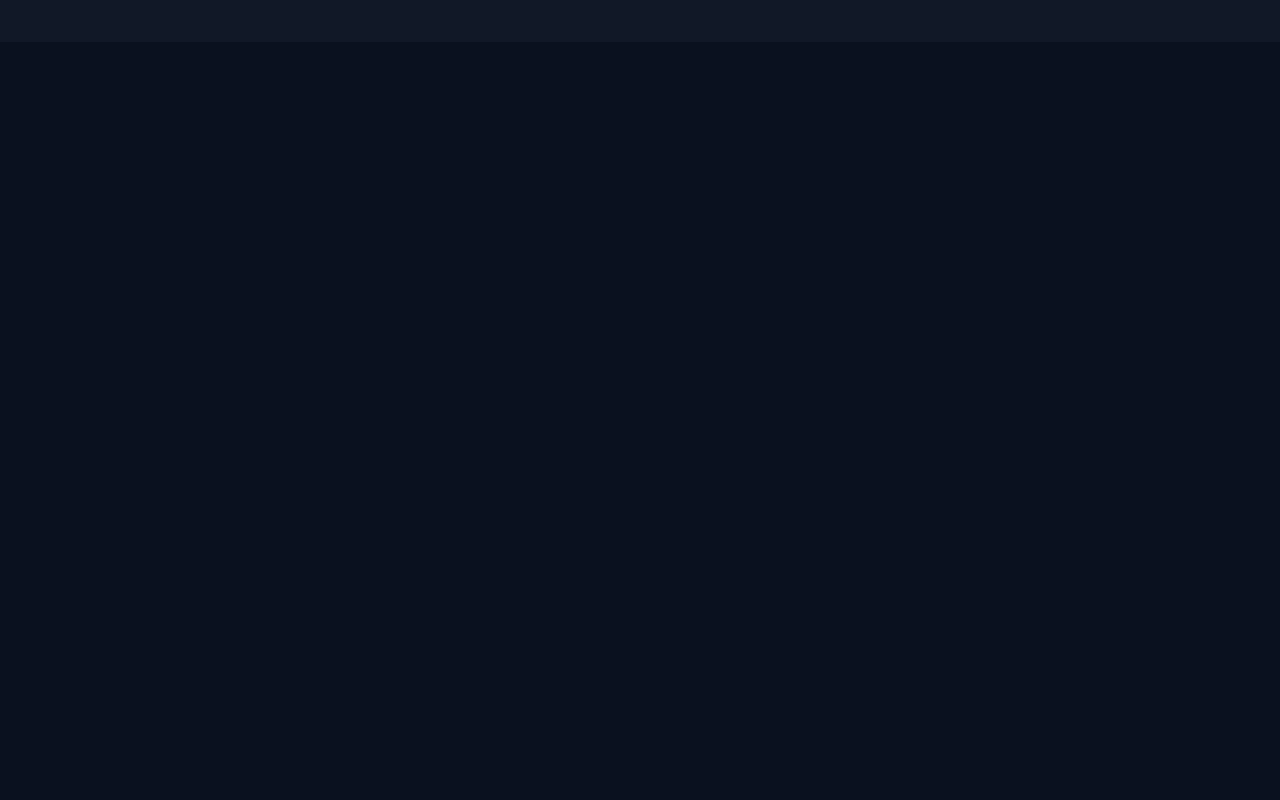
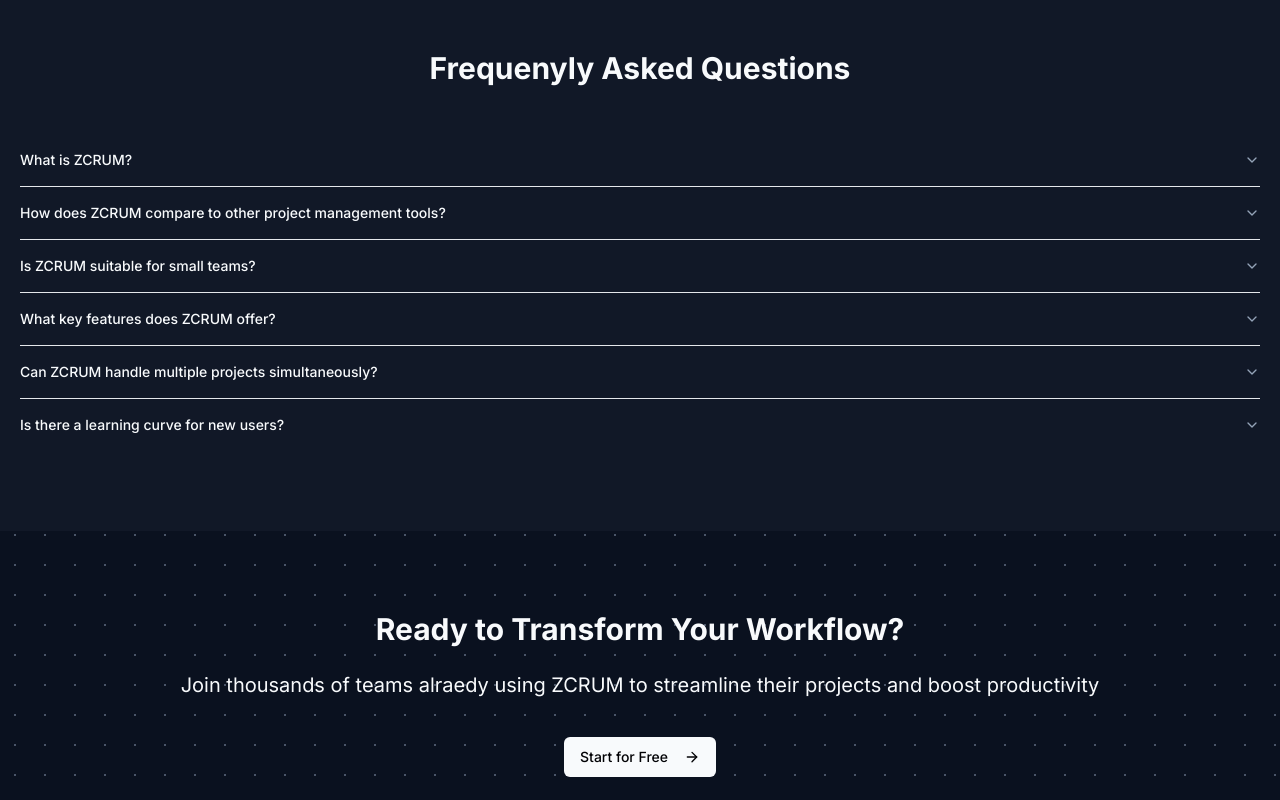
Before and after one commit to NoamGreen96/jira-clone, a Next.js app: page / in a window 1280 px wide. Shown: the part 1460-2260 px from the top of the page. Before the commit the page ends 1502 px from the top, so only its background shows below. Built offline with nearby package versions, Linux system fonts and the light colour scheme; no server answers.

Commit message:
done with landing page

```diff
--- a/app/globals.css
+++ b/app/globals.css
@@ -29,18 +29,65 @@ body {
   font-family: Arial, Helvetica, sans-serif;
 }
 :root {
-  --radius: 0.625rem;
-  --color-background: oklch(1 0 0);
-  --color-foreground: oklch(0.145 0 0);
-  --color-border: oklch(0.922 0 0);
-  --color-ring: oklch(0.708 0 0);
+  --background: 0 0% 100%;
+  --foreground: 222.2 47.4% 11.2%;
+
+  --card: 0 0% 100%;
+  --card-foreground: 222.2 47.4% 11.2%;
+
+  --popover: 0 0% 100%;
+  --popover-foreground: 222.2 47.4% 11.2%;
+
+  --primary: 221.2 83.2% 53.3%;
+  --primary-foreground: 210 40% 98%;
+
+  --secondary: 210 40% 96.1%;
+  --secondary-foreground: 222.2 47.4% 11.2%;
+
+  --muted: 210 40% 96.1%;
+  --muted-foreground: 215.4 16.3% 46.9%;
+
+  --accent: 210 40% 96.1%;
+  --accent-foreground: 222.2 47.4% 11.2%;
+
+  --destructive: 0 84.2% 60.2%;
+  --destructive-foreground: 210 40% 98%;
+
+  --border: 214.3 31.8% 91.4%;
+  --input: 214.3 31.8% 91.4%;
+  --ring: 221.2 83.2% 53.3%;
+
+  --radius: 0.5rem;
 }
 
 .dark {
-  --color-background: oklch(0.145 0 0);
-  --color-foreground: oklch(0.985 0 0);
-  --color-border: oklch(1 0 0 / 10%);
-  --color-ring: oklch(0.556 0 0);
+  --background: 222.2 84% 4.9%;
+  --foreground: 210 40% 98%;
+
+  --card: 222.2 84% 4.9%;
+  --card-foreground: 210 40% 98%;
+
+  --popover: 222.2 84% 4.9%;
+  --popover-foreground: 210 40% 98%;
+
+  --primary: 210 40% 98%;
+  --primary-foreground: 222.2 47.4% 1.2%;
+
+  --secondary: 217.2 32.6% 17.5%;
+  --secondary-foreground: 210 40% 98%;
+
+  --muted: 217.2 32.6% 17.5%;
+  --muted-foreground: 215 20.2% 65.1%;
+
+  --accent: 217.2 32.6% 17.5%;
+  --accent-foreground: 210 40% 98%;
+
+  --destructive: 0 62.8% 30.6%;
+  --destructive-foreground: 210 40% 98%;
+
+  --border: 217.2 32.6% 17.5%;
+  --input: 217.2 32.6% 17.5%;
+  --ring: 212.7 26.8% 83.9%;
 }
 
 .dotted-background {
--- a/app/page.jsx
+++ b/app/page.jsx
@@ -1,9 +1,12 @@
-import { ChevronRight, Layout, Calendar, BarChart } from "lucide-react";
+import { ChevronRight, Layout, Calendar, BarChart, ArrowRight } from "lucide-react";
 import { Button } from "../components/ui/button";
 import Image from "next/image";
 import Link from "next/link";
 import { Card, CardContent } from "../components/ui/card";
 import CompanyCarousel from "../components/company-carousel";
+import faqs from '../data/faqs';
+import { Accordion, AccordionContent, AccordionItem, AccordionTrigger } from "../components/ui/accordion";
+
 
 const features = [
   {
@@ -46,7 +49,7 @@ export default function Home() {
         </h1>
         <p>Empower your team with our intutive project managment solution.</p>
         <Link href='/onboarding'>
-          <Button size="lg" variant='secondary' className="mr-4">
+          <Button size="lg" className="mr-4 mt-12">
             Get Started
             <ChevronRight size={18} className="ml-1" />
           </Button>
@@ -80,6 +83,35 @@ export default function Home() {
           <CompanyCarousel />
         </div>
       </section>
+
+      <section className="bg-gray-900 py-20 px-5">
+        <div className="container mx-auto">
+          <h3 className="text-3xl font-bold mb-12 text-center">Frequenyly Asked Questions</h3>
+          <Accordion type="single" collapsible className="w-full">
+            {faqs.map((faq, index) => (
+              <AccordionItem key={index} value={`item-${index}`}>
+                <AccordionTrigger>{faq.question}</AccordionTrigger>
+                <AccordionContent>
+                  {faq.answer}
+                </AccordionContent>
+              </AccordionItem>
+            ))}
+          </Accordion>
+        </div>
+      </section>
+
+      <section className="py-20 text-center px-5">
+        <div className="container mx-auto">
+          <h3 className="text-3xl font-bold mb-6">Ready to Transform Your Workflow?</h3>
+          <p className="text-xl mb-12">Join thousands of teams alraedy using ZCRUM to streamline their projects and boost productivity </p>
+          <Link href='/onboarding'>
+            <Button size='lg' className='animate-bounce'>
+              Start for Free <ArrowRight className="ml-2 h-5 w-5" />
+            </Button>
+          </Link>
+        </div>
+      </section>
+
     </div>
   )
 }
--- a/components/company-carousel.jsx
+++ b/components/company-carousel.jsx
@@ -4,7 +4,6 @@ import React from 'react'
 import { Carousel, CarouselContent, CarouselItem } from './ui/carousel'
 import companies from '../data/companies'
 import Autoplay from 'embla-carousel-autoplay'
-import faqs from '../data/faqs'
 import Image from 'next/image'
 
 const CompanyCarousel = () => {
--- a/components/ui/accordion.jsx
+++ b/components/ui/accordion.jsx
@@ -4,7 +4,7 @@ import * as React from "react"
 import * as AccordionPrimitive from "@radix-ui/react-accordion"
 import { ChevronDownIcon } from "lucide-react"
 
-import { cn } from "@/lib/utils"
+import { cn } from "../../lib/utils"
 
 function Accordion({
   ...props
```
